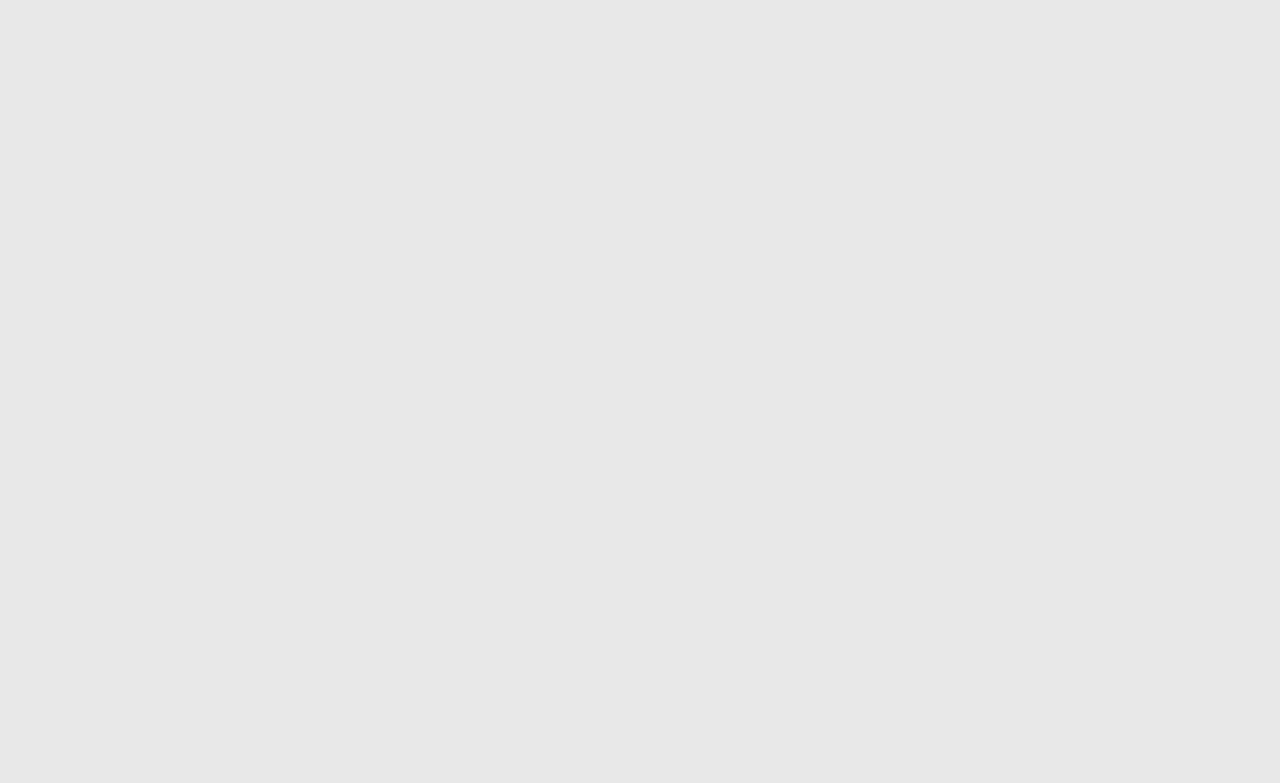
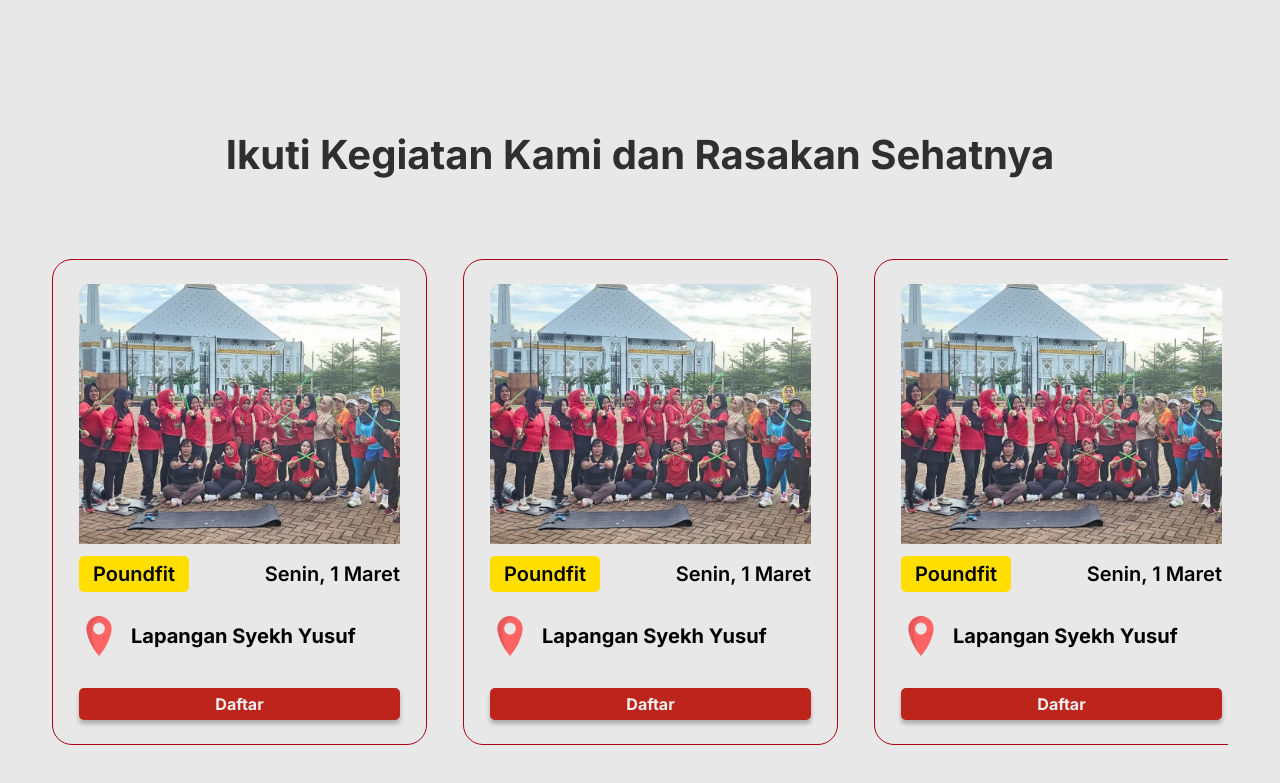
Before and after one commit to Salhss/konawagowa, a Vue app: page / in a window 1280 px wide. Shown: the part 1433-2216 px from the top of the page. Before the commit the page ends 1496 px from the top, so only its background shows below. Built offline with nearby package versions, Linux system fonts and the light colour scheme.

Commit message:
refactor: events section responsive

```diff
--- /dev/null
+++ b/src/components/home/Events.vue
@@ -0,0 +1,357 @@
+<script>
+import "@/assets/colors.css";
+export default {
+  name: "events",
+};
+</script>
+
+<template>
+  <div class="events-container">
+    <div class="header-container">
+      <h1 class="events-header">Ikuti Kegiatan Kami dan Rasakan Sehatnya</h1>
+    </div>
+    <div class="cards-container">
+      <div class="event-card">
+        <div class="image-container">
+          <img
+            src="../../assets/images/promote-join.jpeg"
+            loading="lazy"
+            alt="konawa poundfit"
+            class="event-image"
+          />
+        </div>
+        <div class="category-date">
+          <div class="category-event">
+            <p>Poundfit</p>
+          </div>
+          <div class="date-event">
+            <p>Senin, 1 Maret</p>
+          </div>
+        </div>
+        <div class="location-container">
+          <svg
+            class="pin-location"
+            version="1.1"
+            id="Layer_1"
+            xmlns="http://www.w3.org/2000/svg"
+            xmlns:xlink="http://www.w3.org/1999/xlink"
+            viewBox="0 0 512 512"
+            xml:space="preserve"
+          >
+            <path
+              style="fill: #ff6465"
+              d="M255.999,0C166.683,0,94.278,72.405,94.278,161.722c0,81.26,62.972,235.206,161.722,350.278
+	c98.75-115.071,161.722-269.018,161.722-350.278C417.722,72.405,345.316,0,255.999,0z"
+            />
+            <g style="opacity: 0.1">
+              <path
+                d="M168.207,125.87c15.735-64.065,67.63-109.741,128.634-120.664C283.794,1.811,270.109,0,255.999,0
+		C166.683,0,94.277,72.405,94.277,161.722c0,73.715,51.824,207.247,135.167,317.311C170.39,349.158,150.032,199.872,168.207,125.87z
+		"
+              />
+            </g>
+            <path
+              style="fill: #e8e8e8"
+              d="M255.999,235.715c-40.81,0-74.014-33.203-74.019-74.014c0.005-40.795,33.209-73.998,74.019-73.998
+	s74.014,33.203,74.019,74.014C330.015,202.513,296.809,235.715,255.999,235.715z"
+            />
+          </svg>
+          <div class="event-location">
+            <p>Lapangan Syekh Yusuf</p>
+          </div>
+        </div>
+        <div class="button-container">
+          <div class="register-btn">
+            <p>Daftar</p>
+          </div>
+        </div>
+      </div>
+      <div class="event-card">
+        <div class="image-container">
+          <img
+            src="../../assets/images/promote-join.jpeg"
+            loading="lazy"
+            alt="konawa poundfit"
+            class="event-image"
+          />
+        </div>
+        <div class="category-date">
+          <div class="category-event">
+            <p>Poundfit</p>
+          </div>
+          <div class="date-event">
+            <p>Senin, 1 Maret</p>
+          </div>
+        </div>
+        <div class="location-container">
+          <svg
+            class="pin-location"
+            version="1.1"
+            id="Layer_1"
+            xmlns="http://www.w3.org/2000/svg"
+            xmlns:xlink="http://www.w3.org/1999/xlink"
+            viewBox="0 0 512 512"
+            xml:space="preserve"
+          >
+            <path
+              style="fill: #ff6465"
+              d="M255.999,0C166.683,0,94.278,72.405,94.278,161.722c0,81.26,62.972,235.206,161.722,350.278
+	c98.75-115.071,161.722-269.018,161.722-350.278C417.722,72.405,345.316,0,255.999,0z"
+            />
+            <g style="opacity: 0.1">
+              <path
+                d="M168.207,125.87c15.735-64.065,67.63-109.741,128.634-120.664C283.794,1.811,270.109,0,255.999,0
+		C166.683,0,94.277,72.405,94.277,161.722c0,73.715,51.824,207.247,135.167,317.311C170.39,349.158,150.032,199.872,168.207,125.87z
+		"
+              />
+            </g>
+            <path
+              style="fill: #e8e8e8"
+              d="M255.999,235.715c-40.81,0-74.014-33.203-74.019-74.014c0.005-40.795,33.209-73.998,74.019-73.998
+	s74.014,33.203,74.019,74.014C330.015,202.513,296.809,235.715,255.999,235.715z"
+            />
+          </svg>
+          <div class="event-location">
+            <p>Lapangan Syekh Yusuf</p>
+          </div>
+        </div>
+        <div class="button-container">
+          <div class="register-btn">
+            <p>Daftar</p>
+          </div>
+        </div>
+      </div>
+      <div class="event-card">
+        <div class="image-container">
+          <img
+            src="../../assets/images/promote-join.jpeg"
+            loading="lazy"
+            alt="konawa poundfit"
+            class="event-image"
+          />
+        </div>
+        <div class="category-date">
+          <div class="category-event">
+            <p>Poundfit</p>
+          </div>
+          <div class="date-event">
+            <p>Senin, 1 Maret</p>
+          </div>
+        </div>
+        <div class="location-container">
+          <svg
+            class="pin-location"
+            version="1.1"
+            id="Layer_1"
+            xmlns="http://www.w3.org/2000/svg"
+            xmlns:xlink="http://www.w3.org/1999/xlink"
+            viewBox="0 0 512 512"
+            xml:space="preserve"
+          >
+            <path
+              style="fill: #ff6465"
+              d="M255.999,0C166.683,0,94.278,72.405,94.278,161.722c0,81.26,62.972,235.206,161.722,350.278
+	c98.75-115.071,161.722-269.018,161.722-350.278C417.722,72.405,345.316,0,255.999,0z"
+            />
+            <g style="opacity: 0.1">
+              <path
+                d="M168.207,125.87c15.735-64.065,67.63-109.741,128.634-120.664C283.794,1.811,270.109,0,255.999,0
+		C166.683,0,94.277,72.405,94.277,161.722c0,73.715,51.824,207.247,135.167,317.311C170.39,349.158,150.032,199.872,168.207,125.87z
+		"
+              />
+            </g>
+            <path
+              style="fill: #e8e8e8"
+              d="M255.999,235.715c-40.81,0-74.014-33.203-74.019-74.014c0.005-40.795,33.209-73.998,74.019-73.998
+	s74.014,33.203,74.019,74.014C330.015,202.513,296.809,235.715,255.999,235.715z"
+            />
+          </svg>
+          <div class="event-location">
+            <p>Lapangan Syekh Yusuf</p>
+          </div>
+        </div>
+        <div class="button-container">
+          <div class="register-btn">
+            <p>Daftar</p>
+          </div>
+        </div>
+      </div>
+    </div>
+  </div>
+</template>
+
+<style scoped>
+.events-container {
+  display: flex;
+  flex-direction: column;
+}
+.events-header {
+  text-align: center;
+  color: var(--lighten-black);
+}
+.cards-container {
+    display: flex;
+    align-items: center;
+    width: 100%;
+    overflow-x: scroll;
+}
+.event-card {
+  border: solid 1px var(--red-default);
+  width: fit-content;
+}
+.event-image {
+    width: 100%;
+    height: 100%;
+    object-fit: cover;
+    border-radius: 10px 10px 0px 0px;
+}
+.category-date {
+  display: flex;
+  align-items: center;
+  justify-content: space-between;
+}
+.category-date p {
+    font-weight: 600;
+    margin: 0;
+  }
+.category-event {
+  background-color: var(--yellow);
+  width: fit-content;
+}
+.location-container {
+  display: flex;
+  align-items: center;
+}
+.event-location {
+  font-weight: 700;
+}
+.button-container {
+  display: flex;
+  justify-content: center;
+}
+.register-btn {
+  background-color: var(--red);
+  width: fit-content;
+  color: var(--white);
+  font-weight: 700;
+}
+.register-btn p {
+    margin: 0;
+    text-align: center;
+}
+
+@media (min-width: 1024px) {
+    .events-container {
+        padding-inline: 52px;
+        margin-block: 80px;
+    }
+    .events-header {
+        font-size: 40px;
+        margin-bottom: 80px;
+    }
+    .cards-container {
+        gap: 36px;
+    }
+    .event-card {
+        border-radius: 20px;
+        padding-block: 24px;
+        padding-inline: 26px;
+        cursor: pointer;
+    }
+    .image-container {
+        width: 321px;
+        height: 260px;
+    }
+    .pin-location {
+        width: 40px;
+    }
+    .category-date {
+        margin-block: 12px;
+    }
+    .category-date p, .event-location {
+        font-size: 20px;
+    }
+    .category-event {
+        border-radius: 5px;
+        padding-inline: 14px;
+        padding-block: 6px;
+    }
+    .location-container {
+        gap: 12px;
+    }
+    .button-container {
+        margin-top: 20px;
+    }
+    .register-btn {
+        font-size: 32px;
+        width: 100%;
+        border-radius: 10px;
+        padding-block: 8px;
+        box-shadow: 0 8px 8px rgba(0, 0, 0, 0.25);
+        cursor: pointer;
+        transition: all 200ms ease-in-out;
+    }
+    .event-card:hover .register-btn {
+        transform: translateY(8px);
+        box-shadow: none;
+    }
+}
+
+@media (min-width: 501px) and (max-width: 1023px) {
+    .events-header {
+        font-size: 28px !important;
+    }
+}
+
+@media (max-width: 1023px) {
+  .events-container {
+    margin-top: 80px;
+    padding-inline: 16px;
+    margin-bottom: 40px;
+  }
+  .header-container {
+    width: 340px;
+    align-self: center;
+    margin-bottom: 41px;
+  }
+  .events-header {
+    font-size: 24px;
+  }
+  .cards-container {
+    gap: 28px;
+  }
+  .event-card {
+    padding-inline: 10px;
+    padding-top: 6px;
+    padding-bottom: 12px;
+    border-radius: 10px;
+  }
+  .image-container {
+    width: 230px;
+    height: 180px;
+  }
+  .category-date {
+    margin-top: 8px;
+    margin-bottom: 12px;
+  }
+
+  .category-event {
+    padding-inline: 9px;
+    padding-block: 4px;
+    border-radius: 4px;
+  }
+  .location-container {
+    gap: 8px;
+    margin-bottom: 12px;
+  }
+  .pin-location {
+    width: 24px;
+  }
+  .register-btn {
+    border-radius: 5px;
+    padding-inline: 42px;
+    padding-block: 6px;
+    box-shadow: 0 4px 4px rgba(0, 0, 0, 0.25);
+  }
+}
+</style>
--- a/src/components/home/JoinCommunity.vue
+++ b/src/components/home/JoinCommunity.vue
@@ -183,7 +183,7 @@ export default {
 
 @media (max-width: 500px) {
   .promote-container {
-    margin-top: 52px;
+    margin-top: 80px;
     flex-direction: column;
   }
   .image-container {
--- a/src/views/HomeView.vue
+++ b/src/views/HomeView.vue
@@ -3,9 +3,10 @@ import Hero from "@/components/home/Hero.vue";
 import Benefit from "@/components/home/Benefit.vue";
 import "../assets/colors.css";
 import JoinCommunity from "@/components/home/JoinCommunity.vue";
+import Events from "@/components/home/Events.vue";
 export default {
   name: "home",
-  components: { Hero, Benefit, JoinCommunity },
+  components: { Hero, Benefit, JoinCommunity, Events },
 };
 </script>
 
@@ -19,6 +20,9 @@ export default {
   <div id="join-community">
     <JoinCommunity />
   </div>
+  <div id="events">
+    <Events />
+  </div>
 </template>
 
 <style scoped>
```
